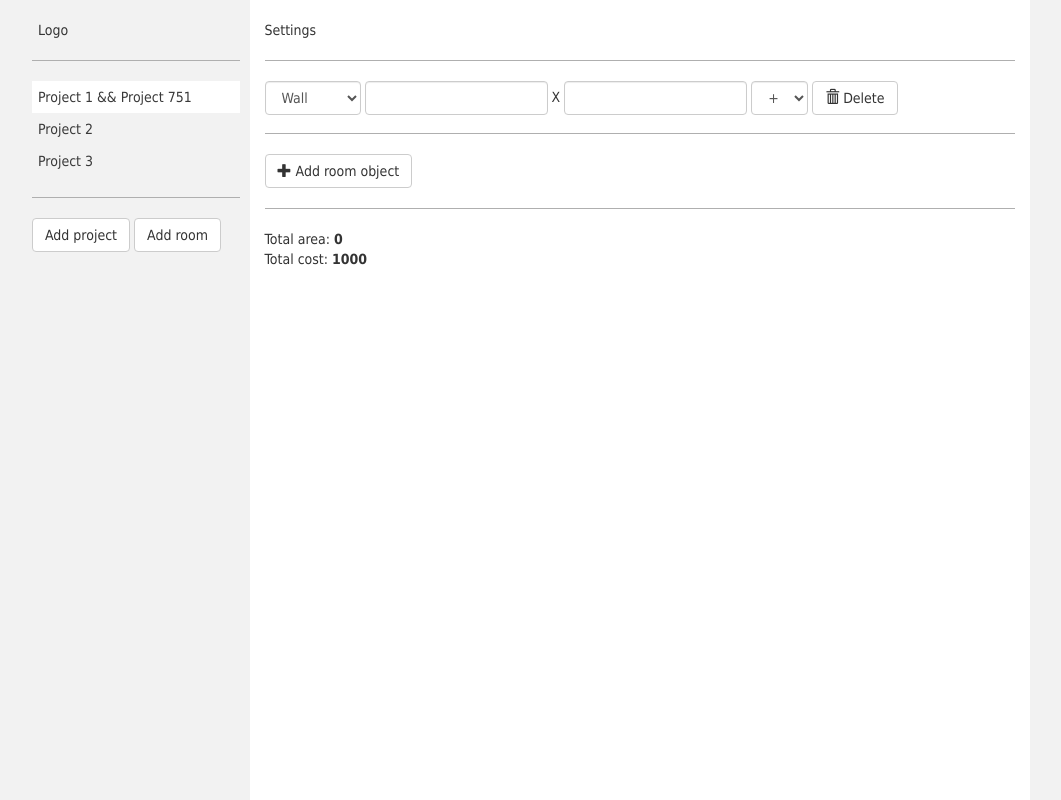
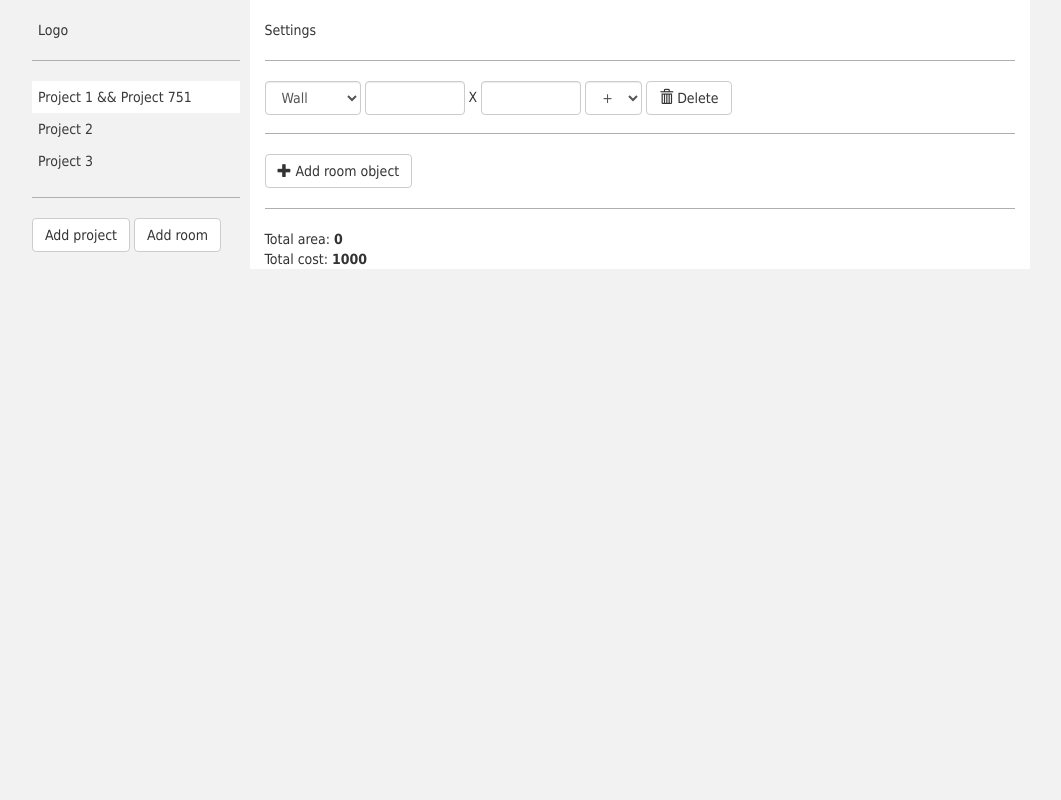
Before and after one commit to ManGregory/smeta, a Flask app: page / in a window 1280 px wide. Shown: the whole page, without its empty margins (98-1159 px from the left). Run offline with Flask 2, Linux system fonts and the light colour scheme; some libraries are stand-ins or nearby versions.

Commit message:
change css to save full height for content of right column

```diff
--- a/static/css/style.css
+++ b/static/css/style.css
@@ -4,14 +4,14 @@
 }
 
 html, body, .container, .row {
-  height: 100%;
   background-color: #f2f2f2;
   font-family: Tahoma, Geneva, sans-serif;
+  min-height: 100%;
+  height: 0;
 }
 
-.col-md-3, .col-md-8 {
+.sidebar {
   min-height: 100%;
-  height: 100%;
   padding-bottom: 20px;
 }
 
@@ -84,6 +84,10 @@
   padding: 0px 0px 6px 0px;
 }
 
+.room-object input[type=number] {
+  width: 100px;
+}
+
 label {
   font-weight: normal;
 }
```
